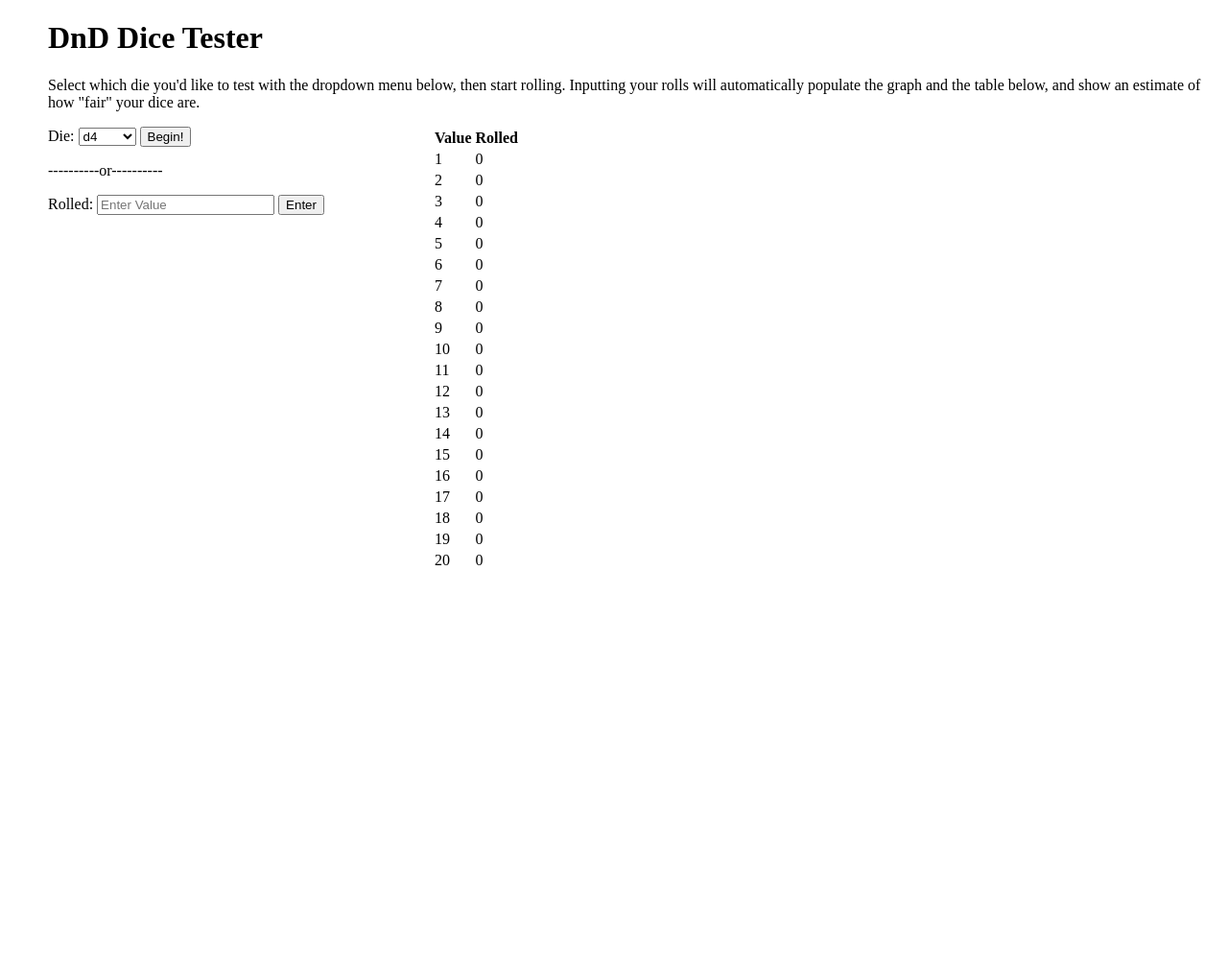
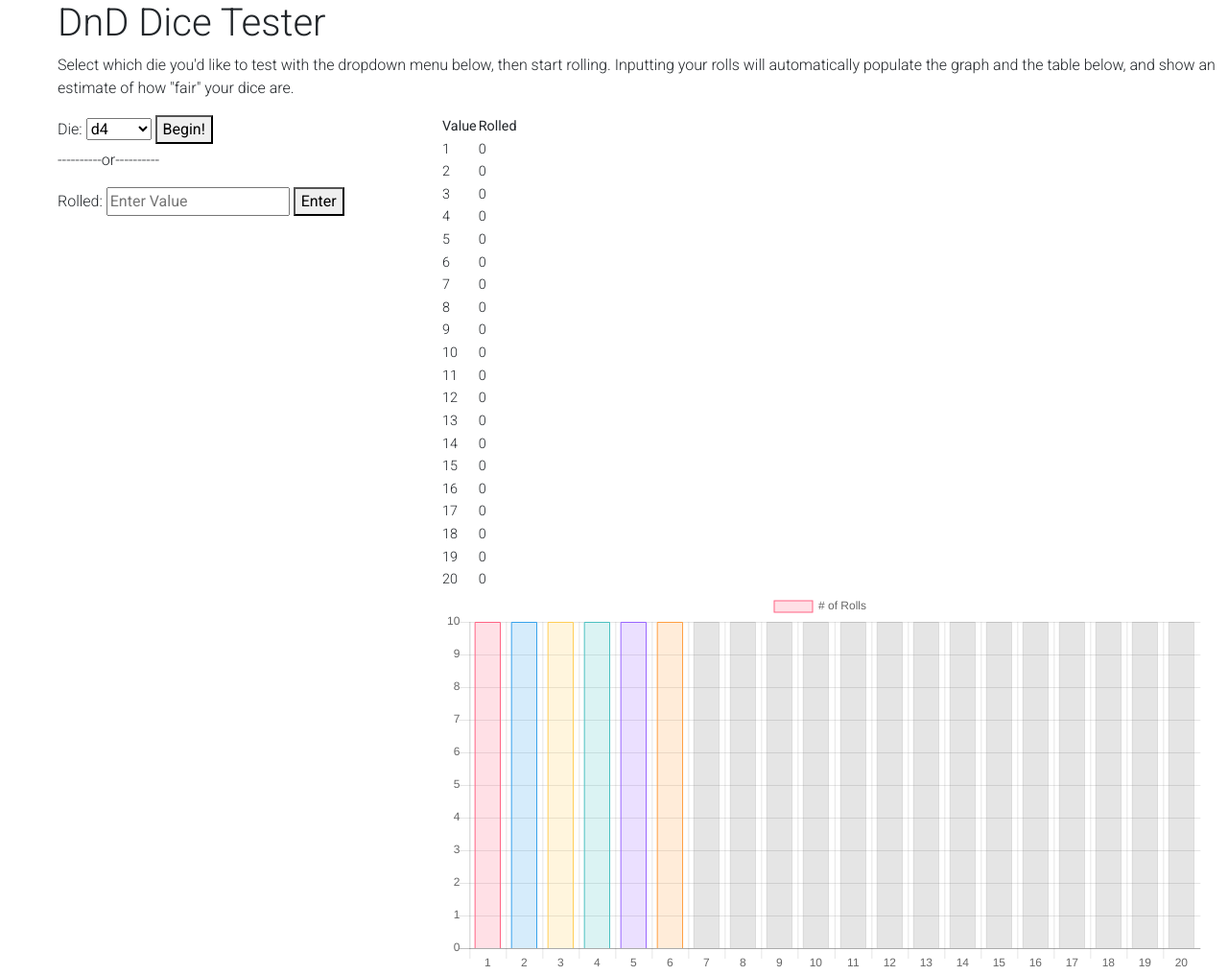
Before and after one commit to rileyclauss/dice-test, a plain HTML site: page index.html in a window 1280 px wide. Shown: the whole page at 96% size. Before the commit the page ends 800 px from the top, so only its background shows below. Drawn offline with nearby package versions, Linux system fonts and the light colour scheme.

Commit message:
displaying bootstrap graph

```diff
--- a/css.css
+++ b/css.css
@@ -1,5 +1,5 @@
 body{
-  margin-left: 50px;
+  padding-left:60px;
   float:none;
 }
 
--- a/index.html
+++ b/index.html
@@ -4,6 +4,22 @@
     <title>Dice Roll Tester</title>
     <link rel="stylesheet" href="css.css">
     <script type="text/javascript" src="script.js"></script>
+    <!-- Font Awesome -->
+    <link rel="stylesheet" href="https://use.fontawesome.com/releases/v5.8.2/css/all.css">
+    <!-- Google Fonts -->
+    <link rel="stylesheet" href="https://fonts.googleapis.com/css?family=Roboto:300,400,500,700&display=swap">
+    <!-- Bootstrap core CSS -->
+    <link href="https://cdnjs.cloudflare.com/ajax/libs/twitter-bootstrap/4.4.1/css/bootstrap.min.css" rel="stylesheet">
+    <!-- Material Design Bootstrap -->
+    <link href="https://cdnjs.cloudflare.com/ajax/libs/mdbootstrap/4.18.0/css/mdb.min.css" rel="stylesheet">
+    <!-- JQuery -->
+    <script type="text/javascript" src="https://cdnjs.cloudflare.com/ajax/libs/jquery/3.4.1/jquery.min.js"></script>
+    <!-- Bootstrap tooltips -->
+    <script type="text/javascript" src="https://cdnjs.cloudflare.com/ajax/libs/popper.js/1.14.4/umd/popper.min.js"></script>
+    <!-- Bootstrap core JavaScript -->
+    <script type="text/javascript" src="https://cdnjs.cloudflare.com/ajax/libs/twitter-bootstrap/4.4.1/js/bootstrap.min.js"></script>
+    <!-- MDB core JavaScript -->
+    <script type="text/javascript" src="https://cdnjs.cloudflare.com/ajax/libs/mdbootstrap/4.18.0/js/mdb.min.js"></script>
   </head>
   <body onload="init()">
     <h1>DnD Dice Tester</h1>
@@ -127,7 +143,7 @@
           <td id="chart20">0</td>
         </tr>
       </table>
-      <div id="trackChart" class="ct-chart ct-perfect-fourth"></div>
+      <canvas id="myChart" style="max-width: 800px;"></canvas>
     <script>
 
     </script>
--- a/script.js
+++ b/script.js
@@ -1,5 +1,5 @@
 
-var rolls = []
+var rolls = [10,10,10,10,10,10,10,10,10,10,10,10,10,10,10,10,10,10,10,10]
 
 function init(){
   document.getElementById("rollBox")
@@ -9,7 +9,43 @@ function init(){
         document.getElementById("rollButton").click();
     }
   });
-
+  var ctx = document.getElementById("myChart").getContext('2d');
+  var myChart = new Chart(ctx, {
+    type: 'bar',
+    data: {
+      labels: ["1", "2", "3", "4", "5", "6", "7", "8", "9","10", "11", "12", "13", "14", "15", "16", "17", "18", "19", "20"],
+    datasets: [{
+      label: '# of Rolls',
+      data: rolls,
+      backgroundColor: [
+      'rgba(255, 99, 132, 0.2)',
+      'rgba(54, 162, 235, 0.2)',
+      'rgba(255, 206, 86, 0.2)',
+      'rgba(75, 192, 192, 0.2)',
+      'rgba(153, 102, 255, 0.2)',
+      'rgba(255, 159, 64, 0.2)'
+      ],
+      borderColor: [
+      'rgba(255,99,132,1)',
+      'rgba(54, 162, 235, 1)',
+      'rgba(255, 206, 86, 1)',
+      'rgba(75, 192, 192, 1)',
+      'rgba(153, 102, 255, 1)',
+      'rgba(255, 159, 64, 1)'
+      ],
+      borderWidth: 1
+      }]
+    },
+    options: {
+      scales: {
+        yAxes: [{
+          ticks: {
+            beginAtZero: true
+          }
+        }]
+      }
+    }
+  });
 }
 
 function generateMenu(){
```
